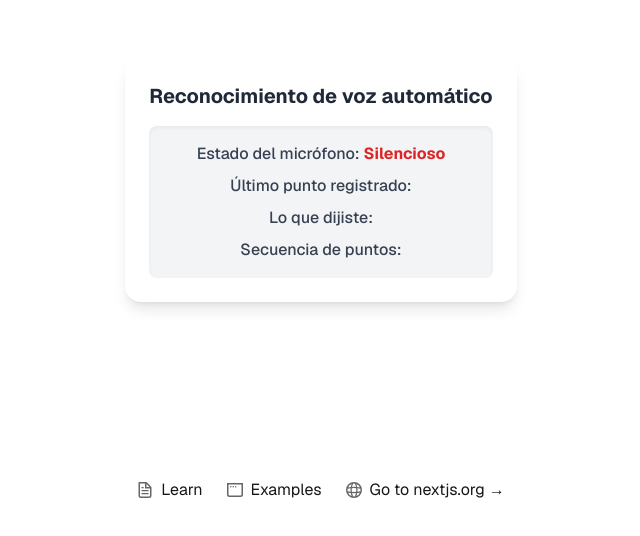
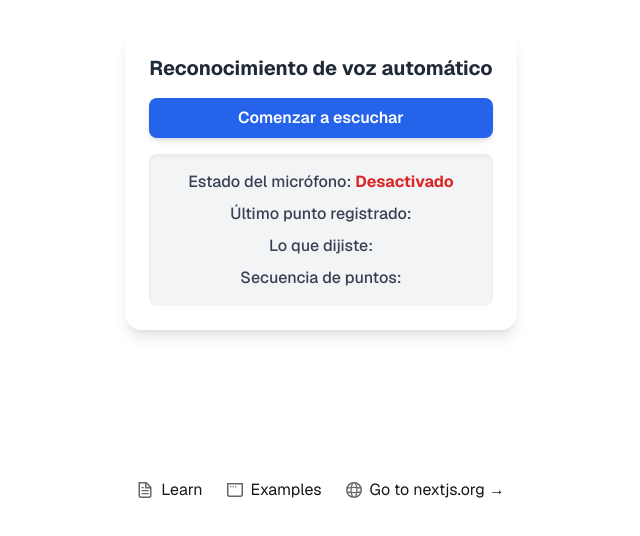
Before and after one commit to JBerriosG/voiceRecognitionForFabrics, a Next.js app: page / in a window 1280 px wide. Shown: the part 220-756 px from the top of the page, without its empty margins (319-959 px from the left). Built offline with nearby package versions, Linux system fonts and the light colour scheme; no server answers.

Commit message:
boton de inicio y termino y deteccion automatica de sonido al iniciar.

```diff
--- a/app/components/VoiceRecognition.js
+++ b/app/components/VoiceRecognition.js
@@ -2,10 +2,10 @@
 import { useState, useEffect, useRef } from 'react';
 
 const VoiceRecognition = () => {
+    const [isListening, setIsListening] = useState(false);
     const [transcription, setTranscription] = useState('');
     const [lastPoint, setLastPoint] = useState('');
     const [points, setPoints] = useState([]);
-    const [isSpeaking, setIsSpeaking] = useState(false);
     const isRecognizingRef = useRef(false);
     const micRef = useRef(null);
     const audioContextRef = useRef(null);
@@ -21,7 +21,7 @@ const VoiceRecognition = () => {
         const SpeechRecognition = window.SpeechRecognition || window.webkitSpeechRecognition;
         micRef.current = new SpeechRecognition();
 
-        micRef.current.continuous = false; // Se activa solo cuando detecta voz
+        micRef.current.continuous = false;
         micRef.current.lang = 'es-ES';
         micRef.current.interimResults = false;
         micRef.current.maxAlternatives = 1;
@@ -39,11 +39,11 @@ const VoiceRecognition = () => {
                 });
             }
 
-            isRecognizingRef.current = false; // Permite volver a iniciar la escucha
+            isRecognizingRef.current = false;
         };
 
         micRef.current.onend = () => {
-            isRecognizingRef.current = false; // Resetea el flag
+            isRecognizingRef.current = false;
         };
 
         return () => {
@@ -52,6 +52,8 @@ const VoiceRecognition = () => {
     }, []);
 
     useEffect(() => {
+        if (!isListening) return;
+
         const startAudioProcessing = async () => {
             try {
                 const stream = await navigator.mediaDevices.getUserMedia({ audio: true });
@@ -65,13 +67,13 @@ const VoiceRecognition = () => {
                 const dataArray = new Uint8Array(analyserRef.current.frequencyBinCount);
 
                 const detectSound = () => {
+                    if (!isListening) return; // Si se detiene, salir
+
                     analyserRef.current.getByteFrequencyData(dataArray);
                     const volume = dataArray.reduce((a, b) => a + b, 0) / dataArray.length;
 
                     if (volume > 20 && !isRecognizingRef.current) {
-                        // Ajuste de sensibilidad
                         isRecognizingRef.current = true;
-                        setIsSpeaking(true);
                         micRef.current.start();
                     }
 
@@ -94,15 +96,27 @@ const VoiceRecognition = () => {
                 audioContextRef.current.close();
             }
         };
-    }, []);
+    }, [isListening]);
+
+    const toggleListening = () => {
+        setIsListening((prev) => !prev);
+    };
 
     return (
         <div className="max-w-lg mx-auto bg-white shadow-lg rounded-2xl p-6 space-y-4 text-center">
             <h2 className="text-xl font-bold text-gray-800">Reconocimiento de voz automático</h2>
+            <button
+                onClick={toggleListening}
+                className={`px-4 py-2 w-full font-semibold rounded-lg shadow-md transition ${
+                    isListening ? "bg-red-600 hover:bg-red-700" : "bg-blue-600 hover:bg-blue-700"
+                } text-white`}
+            >
+                {isListening ? 'Detener escucha' : 'Comenzar a escuchar'}
+            </button>
             <div className="bg-gray-100 p-4 rounded-lg shadow-inner space-y-2">
                 <p className="text-gray-700 font-medium">
-                    Estado del micrófono: <span className={`font-bold ${isSpeaking ? 'text-green-600' : 'text-red-600'}`}>
-                        {isSpeaking ? 'Escuchando...' : 'Silencioso'}
+                    Estado del micrófono: <span className={`font-bold ${isListening ? 'text-green-600' : 'text-red-600'}`}>
+                        {isListening ? 'Activo' : 'Desactivado'}
                     </span>
                 </p>
                 <p className="text-gray-700 font-medium">Último punto registrado: <span className="font-bold">{lastPoint}</span></p>
```
